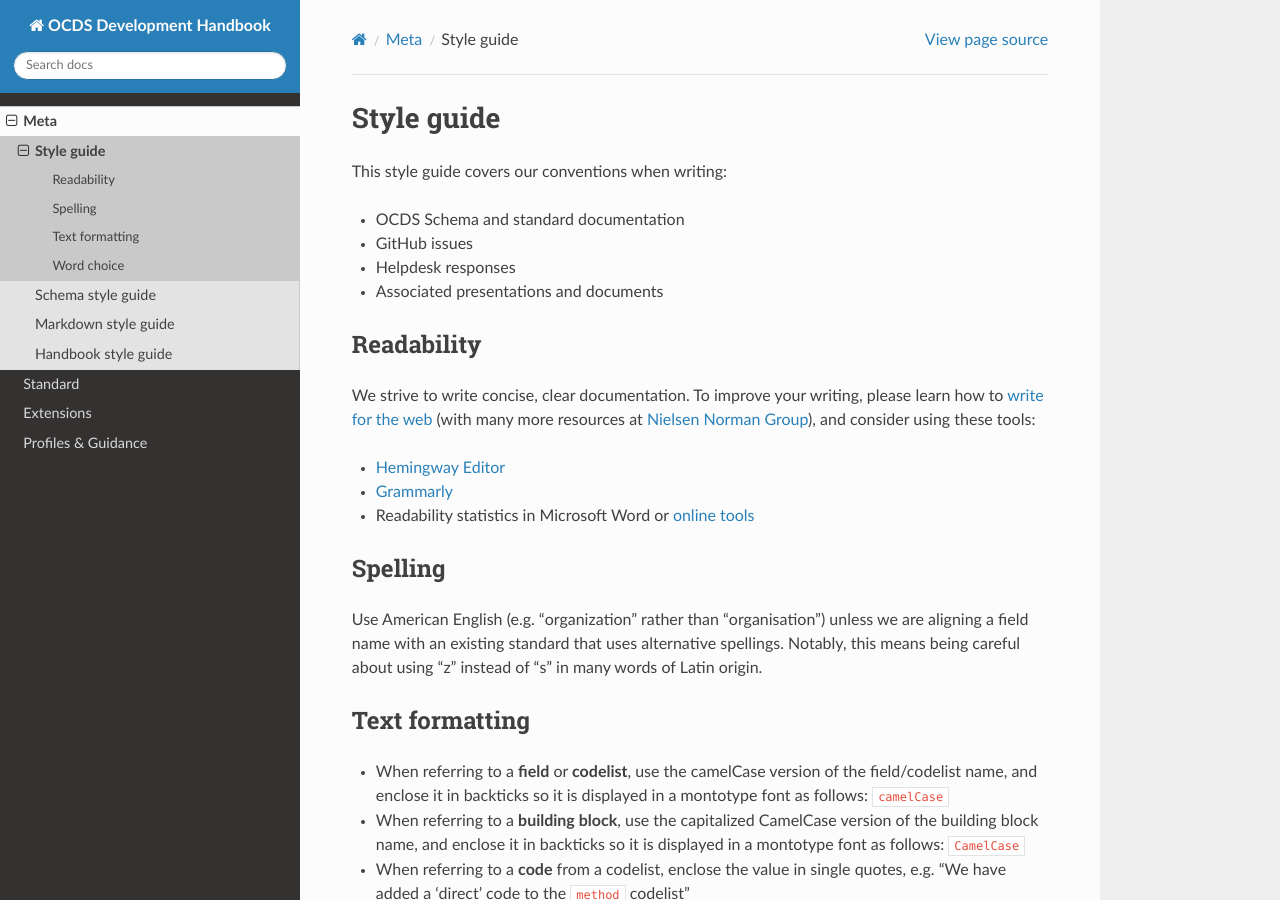
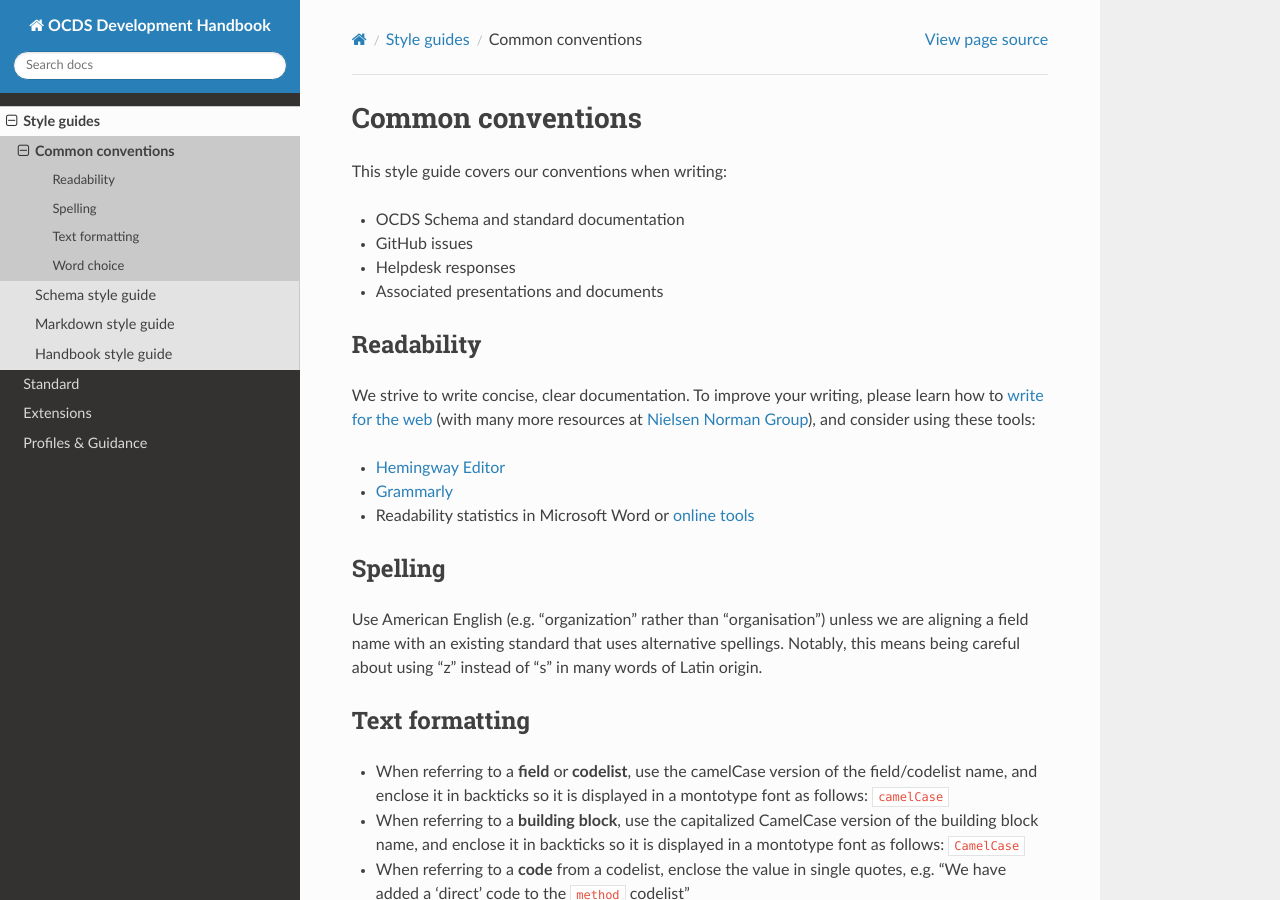
Before and after one commit to open-contracting/standard-development-handbook, a Sphinx documentation site: the page built from docs/meta/style_guide.rst, in a window 1280 px wide and 900 px high. Built offline with Sphinx 7.4.7 and the Read the Docs theme 2.0.0, drawn with Linux system fonts in a browser that asks for light colours.

Commit message:
meta: Rename for clarity

```diff
--- a/docs/meta/index.rst
+++ b/docs/meta/index.rst
@@ -1,5 +1,5 @@
-Meta
-====
+Style guides
+============
 
 .. toctree::
    :maxdepth: 2
--- a/docs/meta/style_guide.rst
+++ b/docs/meta/style_guide.rst
@@ -1,5 +1,5 @@
-Style guide
-===========
+Common conventions
+==================
 
 This style guide covers our conventions when writing:
 
```
